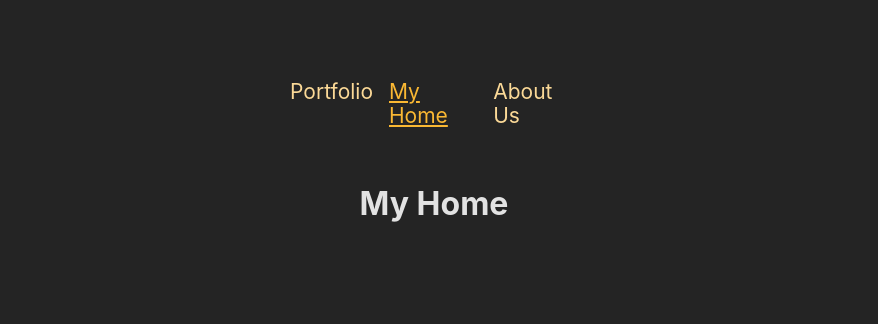
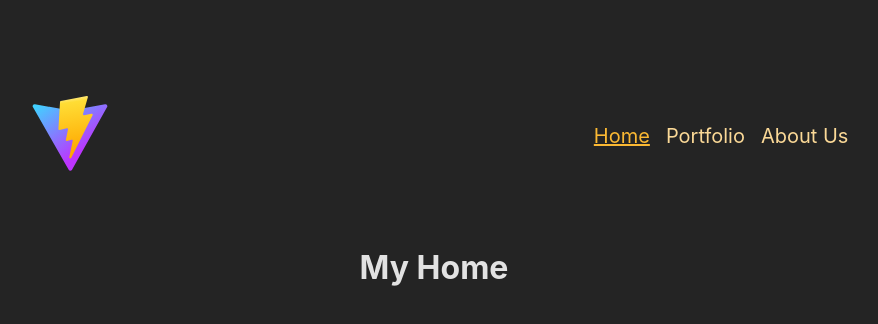
Before and after one commit to jeerawut97/portfolio, a React (Vite) app: page / in a window 1280 px wide. Shown: the top 324 px of the page, without its empty margins (206-1084 px from the left). Built offline with nearby package versions, Linux system fonts and the light colour scheme.

Commit message:
Update UI

```diff
--- a/src/components/MainNavigation.module.css
+++ b/src/components/MainNavigation.module.css
@@ -1,10 +1,10 @@
 .header {
-    font-size: 21px;
-    max-width: 22rem;
+    font-size: 20px;
     margin: auto;
-    padding: 2rem;
     display: flex;
     justify-content: space-between;
+    align-items: center;
+    padding: 3rem 15%;
 }
 
 .list {
--- a/src/components/MainNavigation.tsx
+++ b/src/components/MainNavigation.tsx
@@ -1,19 +1,23 @@
 import { NavLink } from "react-router-dom";
 
 import classes from './MainNavigation.module.css'
+import img from '../assets/vite.svg'
 
 function MainNavigation() {
     return (
         <header className={classes.header}>
+            <div>
+                <img src={img} alt="icon-header" height="75px" width="100px"/>
+            </div>
             <nav>
                 <ul className={classes.list}>
                     <li>
-                        <NavLink to="/portfolio" className={({isActive}) => isActive? classes.active: undefined}>Portfolio</NavLink>
+                        <NavLink to="/" className={({isActive}) => isActive? classes.active: undefined} end>
+                            Home
+                        </NavLink>
                     </li>
                     <li>
-                        <NavLink to="/" className={({isActive}) => isActive? classes.active: undefined} end>
-                            My Home
-                        </NavLink>
+                        <NavLink to="/portfolio" className={({isActive}) => isActive? classes.active: undefined}>Portfolio</NavLink>
                     </li>
                     <li>
                         <NavLink to="/about-us" className={({isActive}) => isActive? classes.active: undefined}>About Us</NavLink>
```
